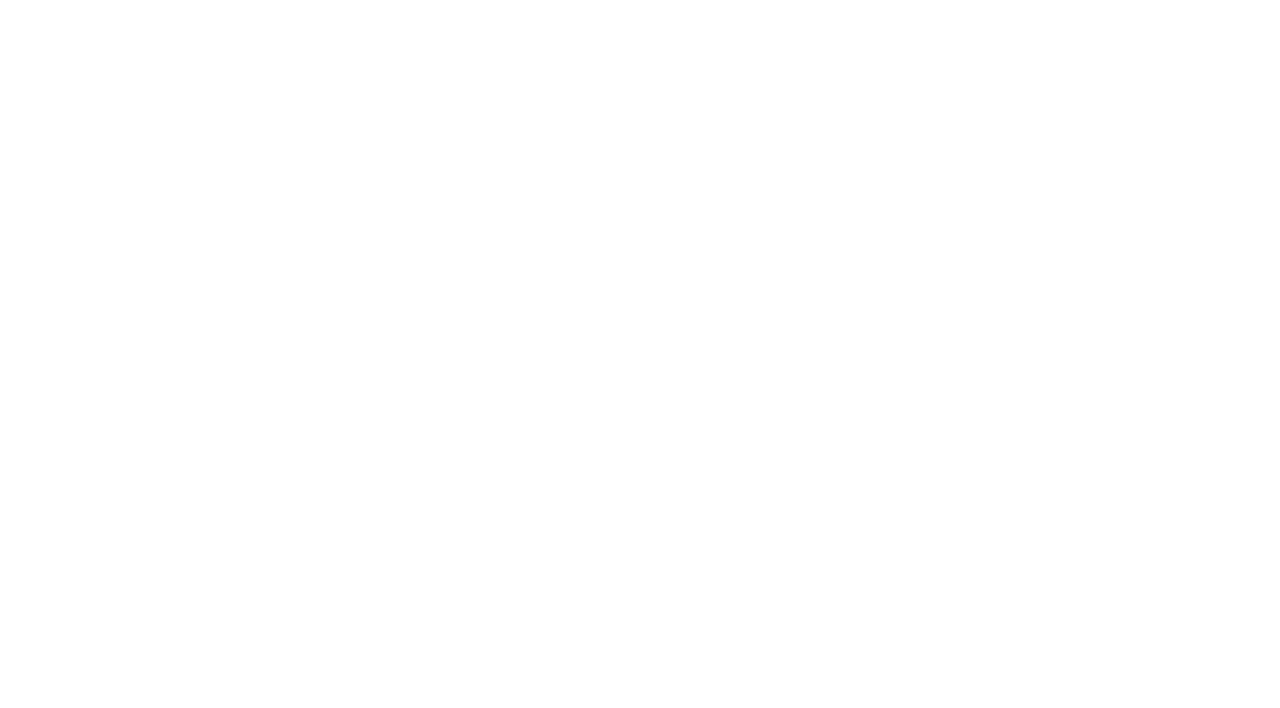
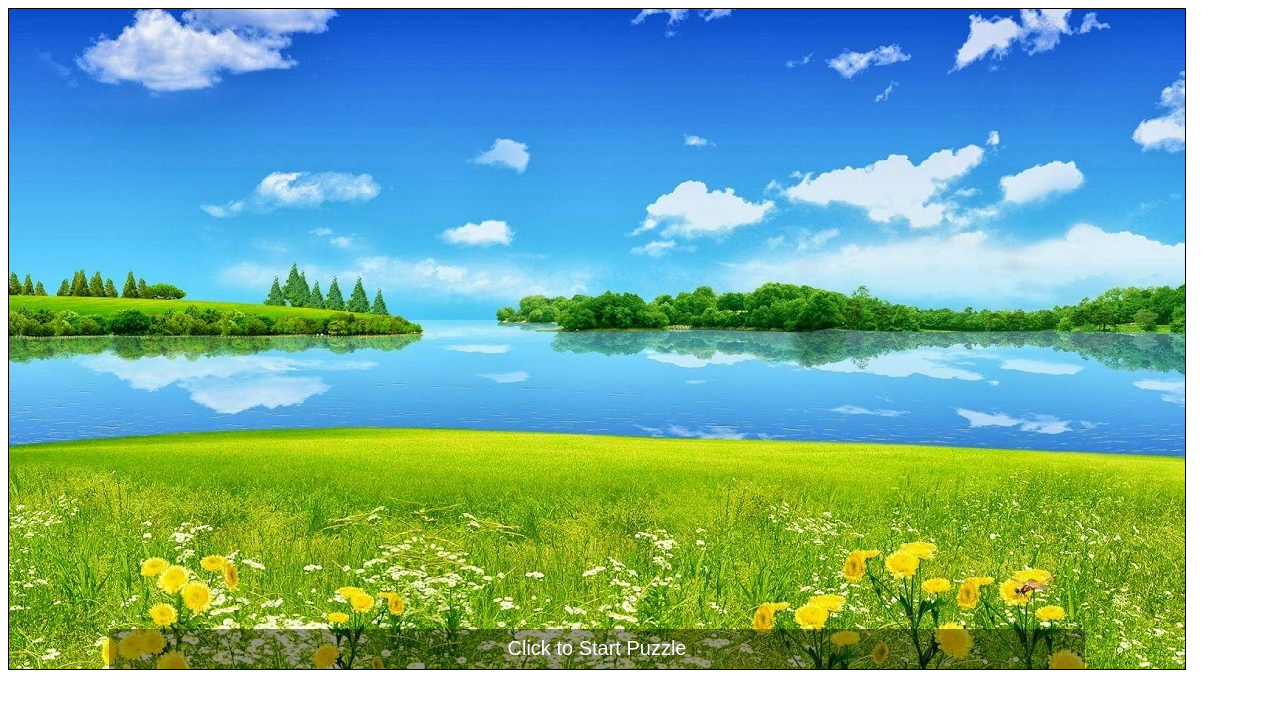
Before and after one commit to him-rai/himanshu, a plain HTML site: page index.html in a window 1280 px wide. Drawn offline with Linux system fonts and the light colour scheme.

Commit message:
Update index.html

```diff
--- a/index.html
+++ b/index.html
@@ -23,7 +23,7 @@ var _mouse;
 function init(){
             _img = new Image();
             _img.addEventListener('load',onImage,false);
-            _img.src = "image.jpg";
+            _img.src = "file.jpg";
         }
 
 
```
